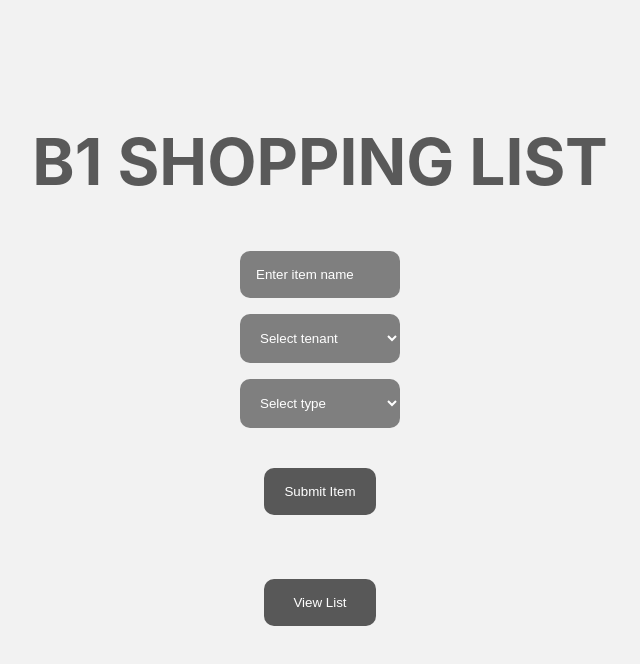
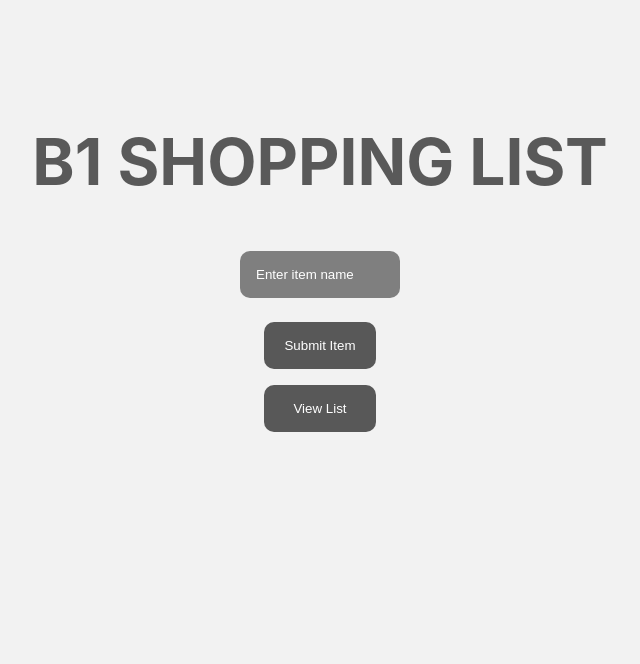
Before and after one commit to AlvinManojAlex/B1-Shopping-List, a React (Create React App) app: page / in a window 1280 px wide. Shown: the top 664 px of the page, without its empty margins (320-960 px from the left). Built offline with nearby package versions, Linux system fonts and the light colour scheme; no server answers.

Commit message:
Fix: Removed tenant input box

```diff
--- a/src/App.css
+++ b/src/App.css
@@ -47,7 +47,7 @@ select {
 }
 
 .submit-btn {
-  margin: 2rem 0;
+  margin: 1rem 0 0rem 0;
   padding: 1rem;
   background-color: #585858;
   color: #ffffff;
--- a/src/FormPage.js
+++ b/src/FormPage.js
@@ -47,25 +47,6 @@ function FormPage() {
                 value={itemName}
                 onChange={(e) => setItemName(e.target.value)} />
 
-            <select
-                value={tenantName}
-                onChange={(e) => setTenantName(e.target.value)}>
-                <option value=''>Select tenant</option>
-                <option value='Alvin'>Alvin</option>
-                <option value='Arnav'>Arnav</option>
-                <option value='Aryan'>Aryan</option>
-                <option value='Ishit'>Ishit</option>
-                <option value='Mohit'>Mohit</option>
-            </select>
-
-            <select
-                value={purchaseType}
-                onChange={(e) => setPurchaseType(e.target.value)}>
-                <option value=''>Select type</option>
-                <option value='personal'>Personal</option>
-                <option value='common'>Common for apartment</option>
-            </select>
-
             <button className='submit-btn' onClick={handleSubmit} >
                 Submit Item
             </button>
--- a/src/List.js
+++ b/src/List.js
@@ -23,7 +23,7 @@ function List() {
             await deleteDoc(doc(db, 'shoppingList', itemId))
 
             // Updating the local state to remove the item
-            setItems(items.filter(item => item.id !== itemId))
+            setItems(items.filter(item => item.id !== itemId));
         }
         catch(error) {
             console.log('Error in deleting doc');
```
